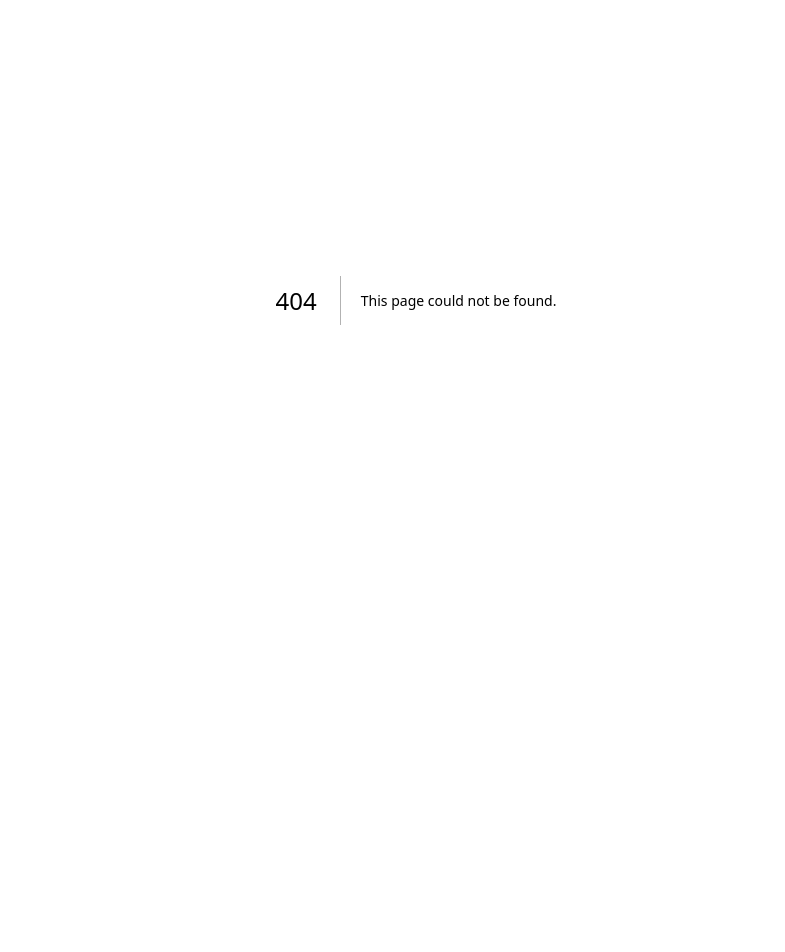
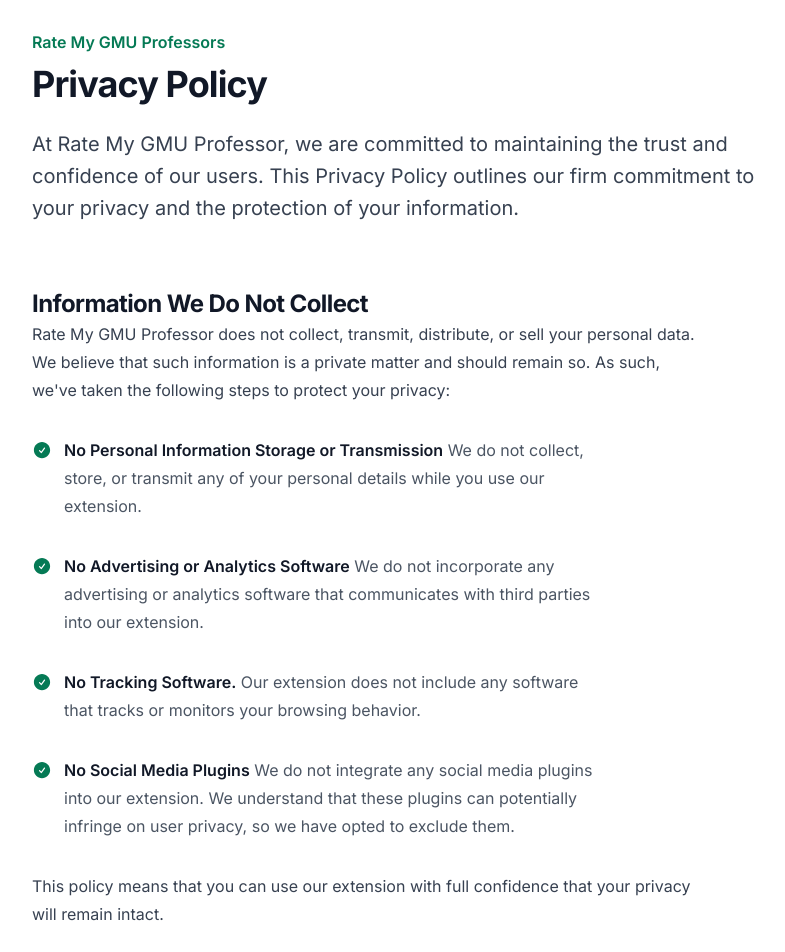
Before and after one commit to Jeong-Min-Cho/Rate-My-GMU-Professor-Web, a Next.js app: page /privacy-policy in a window 1280 px wide. Before the commit this address had no page. Shown: the part 100-1052 px from the top of the page, without its empty margins (224-1009 px from the left). Before the commit the page ends 800 px from the top, so only its background shows below. Built offline with nearby package versions, Linux system fonts and the light colour scheme.

Commit message:
feat(#3): added a page for privacy policy

```diff
--- /dev/null
+++ b/app/privacy-policy/page.tsx
@@ -0,0 +1,13 @@
+import React from "react";
+
+import Footer from "@/components/Footer";
+import PrivacyPolicy from "@/components/PrivacyPolicy";
+
+export default function page() {
+  return (
+    <div>
+      <PrivacyPolicy />
+      <Footer />
+    </div>
+  );
+}
--- a/components/Footer.tsx
+++ b/components/Footer.tsx
@@ -2,13 +2,14 @@
 
 import Logo from "@/public/logo.png";
 import Image from "next/image";
+import Link from "next/link";
 
 export default function Footer() {
   return (
     <footer className="p-4 py-8 bg-white md:p-8 lg:p-10 dark:bg-gray-800">
       <div className="mx-auto max-w-screen-xl text-center">
         <div className="grid lg:grid-cols-3">
-          <a
+          <Link
             href="#"
             className="flex items-center mb-4 text-2xl font-semibold text-gray-900 lg:mb-0 dark:text-white"
           >
@@ -20,27 +21,23 @@
               alt="Rate My GMU Professors logo"
             />
             Rate My GMU Professors
-          </a>
+          </Link>
           <ul className="flex flex-wrap items-center mb-4 text-sm text-gray-500 lg:mb-0 dark:text-gray-400">
             <li>
-              <a href="#" className="mr-4 hover:underline md:mr-6 ">
-                About
-              </a>
+              <Link
+                href="/privacy-policy"
+                className="mr-4 hover:underline md:mr-6"
+              >
+                Privacy Policy
+              </Link>
             </li>
             <li>
-              <a href="#" className="mr-4 hover:underline md:mr-6">
-                Privacy Policy
-              </a>
-            </li>
-            <li>
-              <a href="#" className="mr-4 hover:underline md:mr-6">
+              <Link
+                href="https://github.com/Jeong-Min-Cho/Rate-My-GMU-Professors/blob/main/LICENSE"
+                className="mr-4 hover:underline md:mr-6"
+              >
                 Licensing
-              </a>
-            </li>
-            <li>
-              <a href="#" className="hover:underline">
-                Contact
-              </a>
+              </Link>
             </li>
           </ul>
         </div>
@@ -57,7 +54,7 @@
             . All Rights Reserved.
           </span>
           <div className="flex justify-center mt-4 space-x-6 sm:mt-0">
-            <a
+            <Link
               href="https://github.com/Jeong-Min-Cho"
               className="text-gray-500 hover:text-gray-900 dark:hover:text-white dark:text-gray-400"
             >
@@ -73,7 +70,7 @@
                   clip-rule="evenodd"
                 />
               </svg>
-            </a>
+            </Link>
           </div>
         </div>
       </div>
--- a/components/PrivacyPolicy.tsx
+++ b/components/PrivacyPolicy.tsx
@@ -1,37 +1,108 @@
-import React from "react";
+import { CheckCircleIcon } from "@heroicons/react/24/solid";
+
+import Link from "next/link";
 
 export default function PrivacyPolicy() {
   return (
-    <div>
-      <h1 className="text-4xl font-bold text-center">Rate My GMU Professor</h1>
-      <div className="p-4 flex-row text-center items-center justify-center">
-        <p className="font-bold">
-          Rate My GMU Professors <u>DOES NOT</u> <br />
-          Collect, Transmit, Distribute or Sell your data.
+    <div className="bg-white px-6 py-32 lg:px-8">
+      <div className="mx-auto max-w-3xl text-base leading-7 text-gray-700">
+        <p className="text-base font-semibold leading-7 text-green-600">
+          Rate My GMU Professors
         </p>
-        <p className="mt-4">
-          We are not interested in collecting any personal information. <br />
-          We believe such information is yours and yours alone.
-          <br />
-          We do not store or transmit your personal details.
-          <br />
-          We do not include any advertising or analytics software that talks to
-          third parties.
-          <br />
-          We do not include any tracking software.
-          <br />
-          We do not include any social media plugins.
+        <h1 className="mt-2 text-3xl font-bold tracking-tight text-gray-900 sm:text-4xl">
+          Privacy Policy
+        </h1>
+        <p className="mt-6 text-xl leading-8">
+          At Rate My GMU Professor, we are committed to maintaining the trust
+          and confidence of our users. This Privacy Policy outlines our firm
+          commitment to your privacy and the protection of your information.
         </p>
+        <div className="mt-10 max-w-2xl">
+          <h2 className="mt-16 text-2xl font-bold tracking-tight text-gray-900">
+            Information We Do Not Collect
+          </h2>
+          <p>
+            Rate My GMU Professor does not collect, transmit, distribute, or
+            sell your personal data. We believe that such information is a
+            private matter and should remain so. As such, we've taken the
+            following steps to protect your privacy:
+          </p>
+          <ul role="list" className="mt-8 max-w-xl space-y-8 text-gray-600">
+            <li className="flex gap-x-3">
+              <CheckCircleIcon
+                className="mt-1 h-5 w-5 flex-none text-green-600"
+                aria-hidden="true"
+              />
+              <span>
+                <strong className="font-semibold text-gray-900">
+                  No Personal Information Storage or Transmission
+                </strong>{" "}
+                We do not collect, store, or transmit any of your personal
+                details while you use our extension.
+              </span>
+            </li>
+            <li className="flex gap-x-3">
+              <CheckCircleIcon
+                className="mt-1 h-5 w-5 flex-none text-green-600"
+                aria-hidden="true"
+              />
+              <span>
+                <strong className="font-semibold text-gray-900">
+                  No Advertising or Analytics Software
+                </strong>{" "}
+                We do not incorporate any advertising or analytics software that
+                communicates with third parties into our extension.
+              </span>
+            </li>
+            <li className="flex gap-x-3">
+              <CheckCircleIcon
+                className="mt-1 h-5 w-5 flex-none text-green-600"
+                aria-hidden="true"
+              />
+              <span>
+                <strong className="font-semibold text-gray-900">
+                  No Tracking Software.
+                </strong>{" "}
+                Our extension does not include any software that tracks or
+                monitors your browsing behavior.
+              </span>
+            </li>
+            <li className="flex gap-x-3">
+              <CheckCircleIcon
+                className="mt-1 h-5 w-5 flex-none text-green-600"
+                aria-hidden="true"
+              />
+              <span>
+                <strong className="font-semibold text-gray-900">
+                  No Social Media Plugins
+                </strong>{" "}
+                We do not integrate any social media plugins into our extension.
+                We understand that these plugins can potentially infringe on
+                user privacy, so we have opted to exclude them.
+              </span>
+            </li>
+          </ul>
+          <p className="mt-8">
+            This policy means that you can use our extension with full
+            confidence that your privacy will remain intact.
+          </p>
+          <h2 className="mt-16 text-2xl font-bold tracking-tight text-gray-900">
+            Contact Information
+          </h2>
+          <p className="mt-6">
+            If you have any questions or concerns regarding our privacy policy
+            or practices, please feel free to contact us at{" "}
+            <Link
+              href="mailto:jeongmincho@outlook.com"
+              className="text-blue-400 hover:underline"
+            >
+              jeongmincho@outlook.com
+            </Link>
+            . Your trust is important to us, and we will make every effort to
+            resolve your concerns.
+          </p>
+        </div>
       </div>
-      <p className="text-center">
-        If you have any questions, please contact us at{" "}
-        <a
-          href="mailto:jeongmincho@outlook.com"
-          className="text-blue-500 hover:underline"
-        >
-          jeongmincho@outlook.com
-        </a>
-      </p>
     </div>
   );
 }
```
